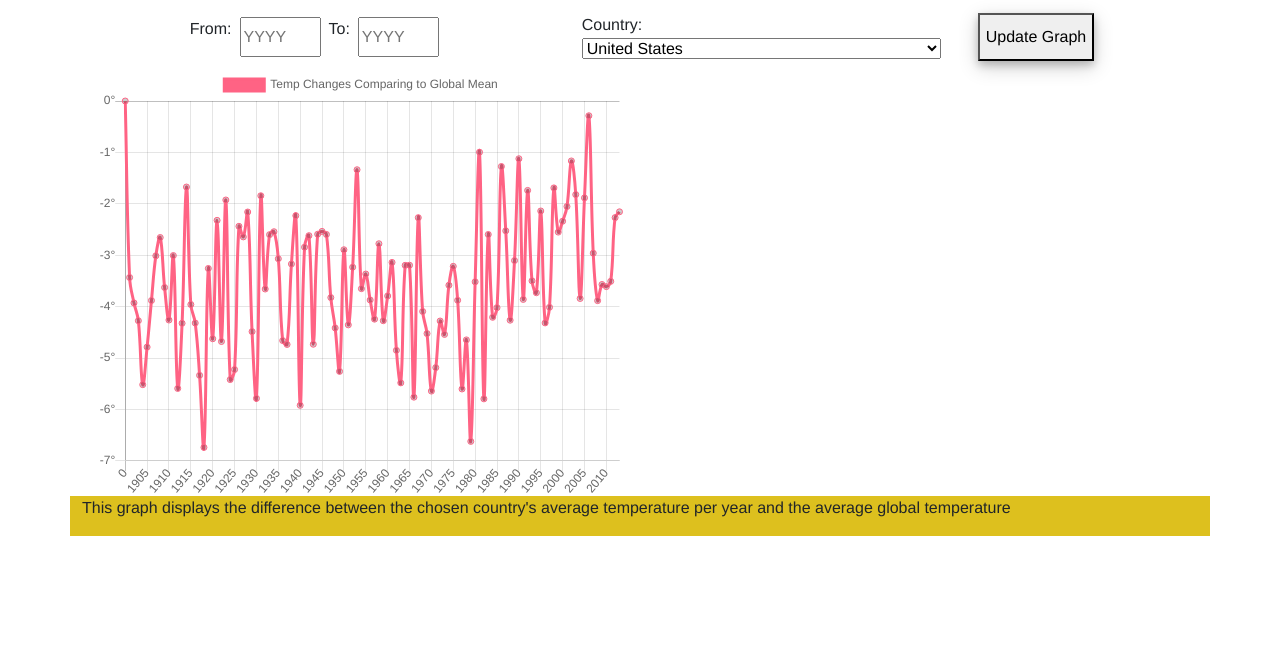
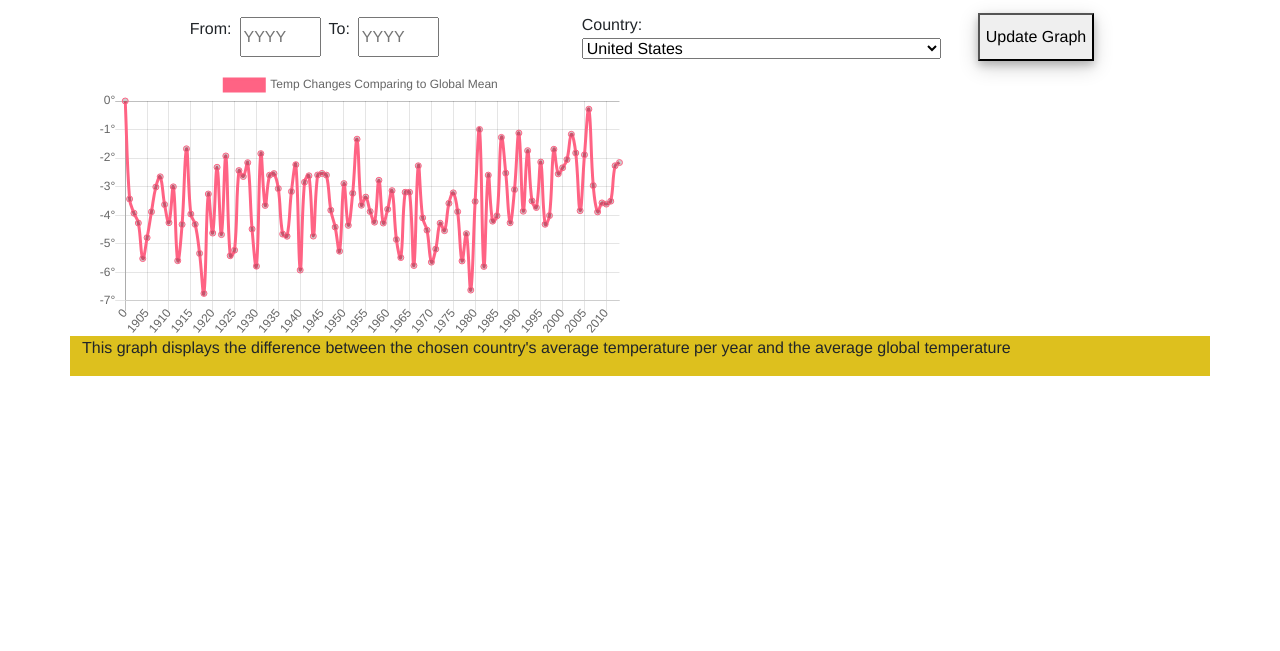
Before and after one commit to info340-wi21/Climate-Change-Viz, a website: page landing.html in a window 1280 px wide. Shown: the part 149-800 px from the top of the page. Drawn offline with nearby package versions, Linux system fonts and the light colour scheme.

Commit message:
Finish Landing/Index

```diff
--- a/landing.html
+++ b/landing.html
@@ -39,7 +39,7 @@
                 </div>
                 <div class="row">
                     <div class="col-sm-12 col-md-6">
-                        <canvas id="chart" width="1000" height="800"></canvas>
+                        <canvas id="chart"></canvas>
                     </div>
                 </div>
                 <div class="paragraph">
```
